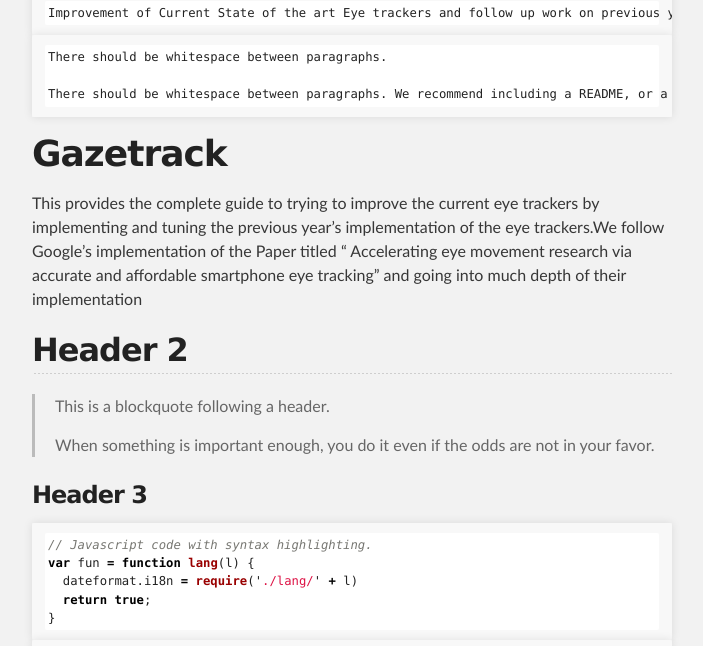
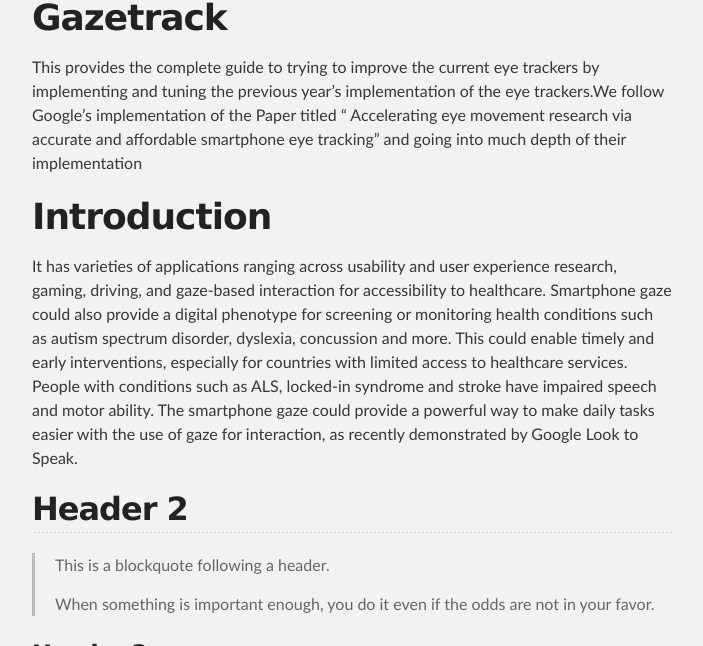
Before and after one commit to Abhinavvenkatadri/Eye-tracking-GSoC, a Jekyll site: the page built from docs/index.md, in a window 1280 px wide and 900 px high, scrolled down 330 px, cut to the strip 254-900 px from the top of the window. Shown: the whole strip, without its empty margins (288-991 px from the left). Built offline with Jekyll 4.4.1, drawn with Linux system fonts in a browser that asks for light colours.

Commit message:
Update index.md

````diff
--- a/docs/index.md
+++ b/docs/index.md
@@ -3,18 +3,14 @@
 ---
 
 <img src="https://user-images.githubusercontent.com/52126773/189515274-fe10d739-8972-4972-84ec-79e5cbdd5aa8.png" alt="">
-```
-Improvement of Current State of the art Eye trackers and follow up work on previous year's [implementation](https://dssr2.github.io/gaze-track/)
-```
 
-```
-There should be whitespace between paragraphs.
-
-There should be whitespace between paragraphs. We recommend including a README, or a file with information about your project.
-```
 # Gazetrack
 
 This provides the complete guide to trying to improve the current eye trackers by implementing and tuning the previous year’s implementation of the eye trackers.We follow Google’s implementation of the Paper titled “ Accelerating eye movement research via accurate and affordable smartphone eye tracking” and going into much depth of their implementation
+
+# Introduction
+
+It has varieties of applications ranging across usability and user experience research, gaming, driving, and gaze-based interaction for accessibility to healthcare. Smartphone gaze could also provide a digital phenotype for screening or monitoring health conditions such as autism spectrum disorder, dyslexia, concussion and more. This could enable timely and early interventions, especially for countries with limited access to healthcare services. People with conditions such as ALS, locked-in syndrome and stroke have impaired speech and motor ability. The smartphone gaze could provide a powerful way to make daily tasks easier with the use of gaze for interaction, as recently demonstrated by Google Look to Speak.
 
 ## Header 2
 
````
